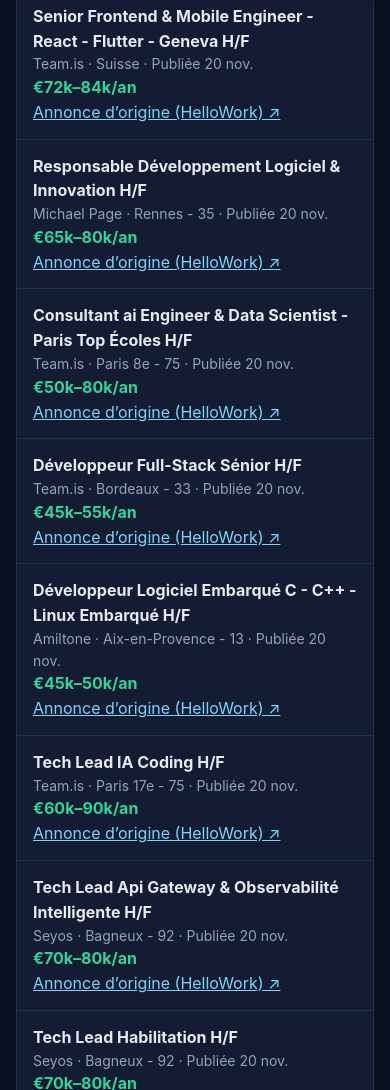
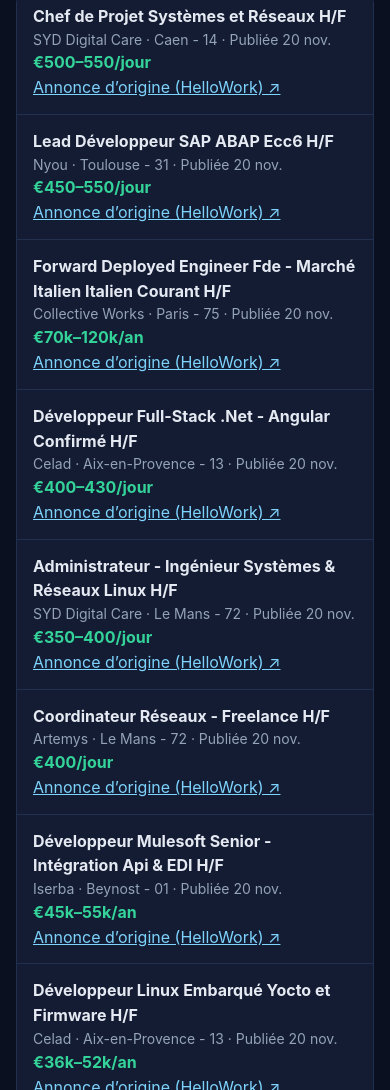
Before and after one commit to mftira/tech-job-market-data, a plain HTML site: page france/index.html in a window 390 px wide. Shown: the part 910-2000 px from the top of the page. Drawn offline with Linux system fonts and the light colour scheme.

Commit message:
Site rebuild 2026-11-20T13:41Z

```diff
--- a/france/index.html
+++ b/france/index.html
@@ -1,47 +1,47 @@
 <!doctype html>
 <html lang="fr"><head><meta charset="utf-8"><meta name="viewport" content="width=device-width,initial-scale=1">
-<title>Emplois tech en France avec salaire: latest jobs &amp; salaries | TechPayRadar</title><meta name="description" content="712 nouvelles emplois tech en France avec salaire cette semaine, salaire médian €45k. Liens vers les annonces d'origine, mis à jour plusieurs fois par jour."><link rel="canonical" href="https://mftira.github.io/tech-job-market-data/france/">
-<meta property="og:type" content="website"><meta property="og:title" content="Emplois tech en France avec salaire: latest jobs &amp; salaries | TechPayRadar"><meta property="og:description" content="712 nouvelles emplois tech en France avec salaire cette semaine, salaire médian €45k. Liens vers les annonces d'origine, mis à jour plusieurs fois par jour.">
+<title>Emplois tech en France avec salaire: latest jobs &amp; salaries | TechPayRadar</title><meta name="description" content="686 nouvelles emplois tech en France avec salaire cette semaine, salaire médian €45k. Liens vers les annonces d'origine, mis à jour plusieurs fois par jour."><link rel="canonical" href="https://mftira.github.io/tech-job-market-data/france/">
+<meta property="og:type" content="website"><meta property="og:title" content="Emplois tech en France avec salaire: latest jobs &amp; salaries | TechPayRadar"><meta property="og:description" content="686 nouvelles emplois tech en France avec salaire cette semaine, salaire médian €45k. Liens vers les annonces d'origine, mis à jour plusieurs fois par jour.">
 <meta property="og:url" content="https://mftira.github.io/tech-job-market-data/france/"><meta property="og:image" content="https://mftira.github.io/tech-job-market-data/assets/banner.jpg"><meta name="twitter:card" content="summary_large_image">
 <link rel="icon" href="https://mftira.github.io/tech-job-market-data/assets/logo.png"><link rel="stylesheet" href="https://mftira.github.io/tech-job-market-data/assets/style.css">
 
 </head><body>
 <header><div class="wrap"><a class="brand" href="https://mftira.github.io/tech-job-market-data/"><img src="https://mftira.github.io/tech-job-market-data/assets/logo.png" alt="" width="36" height="36"><span>Tech<b>Pay</b>Radar</span></a></div></header>
 <main class="wrap"><h1>Emplois tech en France avec salaire</h1><p class="lead">Des emplois tech en France avec salaire, collectées plusieurs fois par jour sur les sites d’emploi d’origine. Chaque offre renvoie vers l’annonce d’origine : vous postulez directement.</p><div class="btns"><a class="btn" href="https://t.me/techpayradar_france">Recevoir ces offres sur Telegram (gratuit)</a><a class="btn alt" href="https://t.me/+Qzefq9vxYUc4YTRk">Toutes les offres, en direct : Premium (250 ⭐/mois)</a></div><div class="tiles">
-<div class="tile"><span>Nouvelles offres cette semaine</span><b>712</b></div>
+<div class="tile"><span>Nouvelles offres cette semaine</span><b>686</b></div>
 <div class="tile"><span>Avec salaire</span><b>100%</b></div>
 <div class="tile"><span>Salaire annuel médian</span><b>€45k</b><span>moitié centrale: €40k–€53k</span></div></div>
-<h2>Dernières offres</h2><ul class="jobs"><li><div class="t">Senior Frontend &amp; Mobile Engineer - React - Flutter - Geneva H/F</div><div class="m">Team.is · Suisse · Publiée 20 nov.</div>
+<h2>Dernières offres</h2><ul class="jobs"><li><div class="t">Chef de Projet Systèmes et Réseaux H/F</div><div class="m">SYD Digital Care · Caen - 14 · Publiée 20 nov.</div>
+<div class="pay">€500–550/jour</div><a href="https://www.hellowork.com/fr-fr/emplois/85720411.html" rel="nofollow noopener" target="_blank">Annonce d’origine (HelloWork) ↗</a></li><li><div class="t">Lead Développeur SAP ABAP Ecc6 H/F</div><div class="m">Nyou · Toulouse - 31 · Publiée 20 nov.</div>
+<div class="pay">€450–550/jour</div><a href="https://www.hellowork.com/fr-fr/emplois/85726295.html" rel="nofollow noopener" target="_blank">Annonce d’origine (HelloWork) ↗</a></li><li><div class="t">Forward Deployed Engineer Fde - Marché Italien Italien Courant H/F</div><div class="m">Collective Works · Paris - 75 · Publiée 20 nov.</div>
+<div class="pay">€70k–120k/an</div><a href="https://www.hellowork.com/fr-fr/emplois/85726158.html" rel="nofollow noopener" target="_blank">Annonce d’origine (HelloWork) ↗</a></li><li><div class="t">Développeur Full-Stack .Net - Angular Confirmé H/F</div><div class="m">Celad · Aix-en-Provence - 13 · Publiée 20 nov.</div>
+<div class="pay">€400–430/jour</div><a href="https://www.hellowork.com/fr-fr/emplois/85727512.html" rel="nofollow noopener" target="_blank">Annonce d’origine (HelloWork) ↗</a></li><li><div class="t">Administrateur - Ingénieur Systèmes &amp; Réseaux Linux H/F</div><div class="m">SYD Digital Care · Le Mans - 72 · Publiée 20 nov.</div>
+<div class="pay">€350–400/jour</div><a href="https://www.hellowork.com/fr-fr/emplois/85727449.html" rel="nofollow noopener" target="_blank">Annonce d’origine (HelloWork) ↗</a></li><li><div class="t">Coordinateur Réseaux - Freelance H/F</div><div class="m">Artemys · Le Mans - 72 · Publiée 20 nov.</div>
+<div class="pay">€400/jour</div><a href="https://www.hellowork.com/fr-fr/emplois/85722838.html" rel="nofollow noopener" target="_blank">Annonce d’origine (HelloWork) ↗</a></li><li><div class="t">Développeur Mulesoft Senior - Intégration Api &amp; EDI H/F</div><div class="m">Iserba · Beynost - 01 · Publiée 20 nov.</div>
+<div class="pay">€45k–55k/an</div><a href="https://www.hellowork.com/fr-fr/emplois/85724655.html" rel="nofollow noopener" target="_blank">Annonce d’origine (HelloWork) ↗</a></li><li><div class="t">Développeur Linux Embarqué Yocto et Firmware H/F</div><div class="m">Celad · Aix-en-Provence - 13 · Publiée 20 nov.</div>
+<div class="pay">€36k–52k/an</div><a href="https://www.hellowork.com/fr-fr/emplois/85727198.html" rel="nofollow noopener" target="_blank">Annonce d’origine (HelloWork) ↗</a></li><li><div class="t">Administrateur Aveva E3d H/F</div><div class="m">Systea Energie · Lyon - 69 · Publiée 20 nov.</div>
+<div class="pay">€40k–50k/an</div><a href="https://www.hellowork.com/fr-fr/emplois/85719214.html" rel="nofollow noopener" target="_blank">Annonce d’origine (HelloWork) ↗</a></li><li><div class="t">Administrateur Systèmes N2 - Hébergeur Cloud H/F</div><div class="m">Cette entreprise souhaite rester anonyme · Toulouse - 31 · Publiée 20 nov.</div>
+<div class="pay">€40k–50k/an</div><a href="https://www.hellowork.com/fr-fr/emplois/85722777.html" rel="nofollow noopener" target="_blank">Annonce d’origine (HelloWork) ↗</a></li><li><div class="t">Consultant Chef de Projets Infrastructure Systèmes &amp; Réseaux H/F</div><div class="m">Selfing · Villeneuve-d'Ascq - 59 · Publiée 20 nov.</div>
+<div class="pay">€40k–50k/an</div><a href="https://www.hellowork.com/fr-fr/emplois/85723746.html" rel="nofollow noopener" target="_blank">Annonce d’origine (HelloWork) ↗</a></li><li><div class="t">Développeur ERP - Editeur de Logiciel Spécialisé H/F</div><div class="m">Silkhom · Lyon 3e - 69 · Publiée 20 nov.</div>
+<div class="pay">€40k–50k/an</div><a href="https://www.hellowork.com/fr-fr/emplois/85723202.html" rel="nofollow noopener" target="_blank">Annonce d’origine (HelloWork) ↗</a></li><li><div class="t">Développeur C - C++ Linux Embarqué - Secteur Défense H/F</div><div class="m">Celad · Ollioules - 83 · Publiée 20 nov.</div>
+<div class="pay">€38k–48k/an</div><a href="https://www.hellowork.com/fr-fr/emplois/85726400.html" rel="nofollow noopener" target="_blank">Annonce d’origine (HelloWork) ↗</a></li><li><div class="t">Développeur PHP H/F</div><div class="m">Celad · Valbonne - 06 · Publiée 20 nov.</div>
+<div class="pay">€40k–47k/an</div><a href="https://www.hellowork.com/fr-fr/emplois/85723375.html" rel="nofollow noopener" target="_blank">Annonce d’origine (HelloWork) ↗</a></li><li><div class="t">Chef de Projet Réseaux de Chaleur H/F</div><div class="m">LTD - Métiers de l'encadrement de chantier TP, de la VRD IDF, Géomètre-Topographe · Belfort - 90 · Publiée 20 nov.</div>
+<div class="pay">€40k–45k/an</div><a href="https://www.hellowork.com/fr-fr/emplois/85723618.html" rel="nofollow noopener" target="_blank">Annonce d’origine (HelloWork) ↗</a></li><li><div class="t">Ingénieur Data IA H/F</div><div class="m">AVISTO · Valence - 26 · Publiée 20 nov.</div>
+<div class="pay">€35k–45k/an</div><a href="https://www.hellowork.com/fr-fr/emplois/85722027.html" rel="nofollow noopener" target="_blank">Annonce d’origine (HelloWork) ↗</a></li><li><div class="t">Développeur Back-End H/F</div><div class="m">Consort Group · Lille - 59 · Publiée 20 nov.</div>
+<div class="pay">€40k–45k/an</div><a href="https://www.hellowork.com/fr-fr/emplois/85723597.html" rel="nofollow noopener" target="_blank">Annonce d’origine (HelloWork) ↗</a></li><li><div class="t">Tech Lead C - C++ H/F</div><div class="m">Astek · Bordeaux - 33 · Publiée 20 nov.</div>
+<div class="pay">€35k/an</div><a href="https://www.hellowork.com/fr-fr/emplois/85720177.html" rel="nofollow noopener" target="_blank">Annonce d’origine (HelloWork) ↗</a></li><li><div class="t">Ingénieur DevOps H/F</div><div class="m">Astek · Bordeaux - 33 · Publiée 20 nov.</div>
+<div class="pay">€35k/an</div><a href="https://www.hellowork.com/fr-fr/emplois/85720225.html" rel="nofollow noopener" target="_blank">Annonce d’origine (HelloWork) ↗</a></li><li><div class="t">Développeur Java - Angular H/F</div><div class="m">Astek · Bordeaux - 33 · Publiée 20 nov.</div>
+<div class="pay">€35k/an</div><a href="https://www.hellowork.com/fr-fr/emplois/85720158.html" rel="nofollow noopener" target="_blank">Annonce d’origine (HelloWork) ↗</a></li><li><div class="t">Administrateur Systèmes et Réseaux H/F</div><div class="m">PerfHomme · Clermont-Ferrand - 63 · Publiée 20 nov.</div>
+<div class="pay">€28k–30k/an</div><a href="https://www.hellowork.com/fr-fr/emplois/85721981.html" rel="nofollow noopener" target="_blank">Annonce d’origine (HelloWork) ↗</a></li><li><div class="t">Lead Developer Kotlin - Jvm H/F</div><div class="m">Externatic · Rennes - 35 · Publiée 20 nov.</div>
+<div class="pay">€50k–58k/an</div><a href="https://www.hellowork.com/fr-fr/emplois/85718086.html" rel="nofollow noopener" target="_blank">Annonce d’origine (HelloWork) ↗</a></li><li><div class="t">Data Engineer H/F</div><div class="m">agap2 IT · Lyon 2e - 69 · Publiée 20 nov.</div>
+<div class="pay">€48k–55k/an</div><a href="https://www.hellowork.com/fr-fr/emplois/85719131.html" rel="nofollow noopener" target="_blank">Annonce d’origine (HelloWork) ↗</a></li><li><div class="t">Développeur React Node H/F</div><div class="m">Objectware · Nantes - 44 · Publiée 20 nov.</div>
+<div class="pay">€45k–50k/an</div><a href="https://www.hellowork.com/fr-fr/emplois/85719133.html" rel="nofollow noopener" target="_blank">Annonce d’origine (HelloWork) ↗</a></li><li><div class="t">Ingénieur de Production DevOps N2 - Control-M - Openshift H/F</div><div class="m">The Porters · Toulouse - 31 · Publiée 20 nov.</div>
+<div class="pay">€40k–45k/an</div><a href="https://www.hellowork.com/fr-fr/emplois/85718626.html" rel="nofollow noopener" target="_blank">Annonce d’origine (HelloWork) ↗</a></li><li><div class="t">Senior Frontend &amp; Mobile Engineer - React - Flutter - Geneva H/F</div><div class="m">Team.is · Suisse · Publiée 20 nov.</div>
 <div class="pay">€72k–84k/an</div><a href="https://www.hellowork.com/fr-fr/emplois/85716365.html" rel="nofollow noopener" target="_blank">Annonce d’origine (HelloWork) ↗</a></li><li><div class="t">Responsable Développement Logiciel &amp; Innovation H/F</div><div class="m">Michael Page · Rennes - 35 · Publiée 20 nov.</div>
 <div class="pay">€65k–80k/an</div><a href="https://www.hellowork.com/fr-fr/emplois/85716047.html" rel="nofollow noopener" target="_blank">Annonce d’origine (HelloWork) ↗</a></li><li><div class="t">Consultant ai Engineer &amp; Data Scientist - Paris Top Écoles H/F</div><div class="m">Team.is · Paris 8e - 75 · Publiée 20 nov.</div>
 <div class="pay">€50k–80k/an</div><a href="https://www.hellowork.com/fr-fr/emplois/85716349.html" rel="nofollow noopener" target="_blank">Annonce d’origine (HelloWork) ↗</a></li><li><div class="t">Développeur Full-Stack Sénior H/F</div><div class="m">Team.is · Bordeaux - 33 · Publiée 20 nov.</div>
 <div class="pay">€45k–55k/an</div><a href="https://www.hellowork.com/fr-fr/emplois/85716363.html" rel="nofollow noopener" target="_blank">Annonce d’origine (HelloWork) ↗</a></li><li><div class="t">Développeur Logiciel Embarqué C - C++ - Linux Embarqué H/F</div><div class="m">Amiltone · Aix-en-Provence - 13 · Publiée 20 nov.</div>
-<div class="pay">€45k–50k/an</div><a href="https://www.hellowork.com/fr-fr/emplois/85715708.html" rel="nofollow noopener" target="_blank">Annonce d’origine (HelloWork) ↗</a></li><li><div class="t">Tech Lead IA Coding H/F</div><div class="m">Team.is · Paris 17e - 75 · Publiée 20 nov.</div>
-<div class="pay">€60k–90k/an</div><a href="https://www.hellowork.com/fr-fr/emplois/85715383.html" rel="nofollow noopener" target="_blank">Annonce d’origine (HelloWork) ↗</a></li><li><div class="t">Tech Lead Api Gateway &amp; Observabilité Intelligente H/F</div><div class="m">Seyos · Bagneux - 92 · Publiée 20 nov.</div>
-<div class="pay">€70k–80k/an</div><a href="https://www.hellowork.com/fr-fr/emplois/85715314.html" rel="nofollow noopener" target="_blank">Annonce d’origine (HelloWork) ↗</a></li><li><div class="t">Tech Lead Habilitation H/F</div><div class="m">Seyos · Bagneux - 92 · Publiée 20 nov.</div>
-<div class="pay">€70k–80k/an</div><a href="https://www.hellowork.com/fr-fr/emplois/85715382.html" rel="nofollow noopener" target="_blank">Annonce d’origine (HelloWork) ↗</a></li><li><div class="t">Ingénieur DevOps H/F</div><div class="m">Seyos · Paris 9e - 75 · Publiée 20 nov.</div>
-<div class="pay">€60k–70k/an</div><a href="https://www.hellowork.com/fr-fr/emplois/85715313.html" rel="nofollow noopener" target="_blank">Annonce d’origine (HelloWork) ↗</a></li><li><div class="t">Ingénieur DevOps Senior H/F</div><div class="m">Team.is · Paris 1er - 75 · Publiée 20 nov.</div>
-<div class="pay">€50k–65k/an</div><a href="https://www.hellowork.com/fr-fr/emplois/85712346.html" rel="nofollow noopener" target="_blank">Annonce d’origine (HelloWork) ↗</a></li><li><div class="t">Team Lead DevOps H/F</div><div class="m">Team.is · Boulogne-Billancourt - 92 · Publiée 20 nov.</div>
-<div class="pay">€60k–65k/an</div><a href="https://www.hellowork.com/fr-fr/emplois/85715261.html" rel="nofollow noopener" target="_blank">Annonce d’origine (HelloWork) ↗</a></li><li><div class="t">Développeur Mainframe H/F</div><div class="m">Actual Talent · Toulouse - 31 · Publiée 20 nov.</div>
-<div class="pay">€40k/an</div><a href="https://www.hellowork.com/fr-fr/emplois/85713116.html" rel="nofollow noopener" target="_blank">Annonce d’origine (HelloWork) ↗</a></li><li><div class="t">Stage - Développement Web Fullstack Python et Ingénierie Data H/F</div><div class="m">Orange · Meylan - 38 · Publiée 20 nov.</div>
-<div class="pay">€2k–2k/mois</div><a href="https://www.hellowork.com/fr-fr/emplois/85712744.html" rel="nofollow noopener" target="_blank">Annonce d’origine (HelloWork) ↗</a></li><li><div class="t">Stage - Data Analyst - Data Visualisation H/F</div><div class="m">BNP Paribas · Levallois-Perret - 92 · Publiée 20 nov.</div>
-<div class="pay">€1k–2k/mois</div><a href="https://www.hellowork.com/fr-fr/emplois/85715226.html" rel="nofollow noopener" target="_blank">Annonce d’origine (HelloWork) ↗</a></li><li><div class="t">Ingénieur Cloud Azure - DevOps H/F</div><div class="m">Artemys · Paris 10e - 75 · Publiée 19 nov.</div>
-<div class="pay">€550–600/jour</div><a href="https://www.hellowork.com/fr-fr/emplois/84611959.html" rel="nofollow noopener" target="_blank">Annonce d’origine (HelloWork) ↗</a></li><li><div class="t">Data Engineer Snowflake Senior H/F</div><div class="m">Celad · Paris - 75 · Publiée 19 nov.</div>
-<div class="pay">€450–500/jour</div><a href="https://www.hellowork.com/fr-fr/emplois/84621860.html" rel="nofollow noopener" target="_blank">Annonce d’origine (HelloWork) ↗</a></li><li><div class="t">Data Engineer Snowflake Junior H/F</div><div class="m">Celad · Paris - 75 · Publiée 19 nov.</div>
-<div class="pay">€400–450/jour</div><a href="https://www.hellowork.com/fr-fr/emplois/84621834.html" rel="nofollow noopener" target="_blank">Annonce d’origine (HelloWork) ↗</a></li><li><div class="t">Chef de Projet Dms Automobile Martinique H/F</div><div class="m">Externatic · Le Lamentin - 972 · Publiée 20 nov.</div>
-<div class="pay">€60k–80k/an</div><a href="https://www.hellowork.com/fr-fr/emplois/85712214.html" rel="nofollow noopener" target="_blank">Annonce d’origine (HelloWork) ↗</a></li><li><div class="t">Ingénieur Data Full Stack H/F</div><div class="m">Fed IT · Le Chesnay-Rocquencourt - 78 · Publiée 19 nov.</div>
-<div class="pay">€60k–75k/an</div><a href="https://www.hellowork.com/fr-fr/emplois/84617022.html" rel="nofollow noopener" target="_blank">Annonce d’origine (HelloWork) ↗</a></li><li><div class="t">Ingénieur Sysops Aws H/F</div><div class="m">Abil Informatique · Créteil - 94 · Publiée 19 nov.</div>
-<div class="pay">€55k–70k/an</div><a href="https://www.hellowork.com/fr-fr/emplois/84629403.html" rel="nofollow noopener" target="_blank">Annonce d’origine (HelloWork) ↗</a></li><li><div class="t">Data Analyst - Consultant Bi Senior - Power Bi - Gcp H/F</div><div class="m">Ascalium · Courbevoie - 92 · Publiée 19 nov.</div>
-<div class="pay">€65k–68k/an</div><a href="https://www.hellowork.com/fr-fr/emplois/84618957.html" rel="nofollow noopener" target="_blank">Annonce d’origine (HelloWork) ↗</a></li><li><div class="t">Data Engineer Talend - Oracle H/F</div><div class="m">Morgan Philips Specialist · Paris - 75 · Publiée 19 nov.</div>
-<div class="pay">€60k–65k/an</div><a href="https://www.hellowork.com/fr-fr/emplois/81470583.html" rel="nofollow noopener" target="_blank">Annonce d’origine (HelloWork) ↗</a></li><li><div class="t">Business Data Analyste H/F</div><div class="m">Rhapsodie Gestion · Paris - 75 · Publiée 19 nov.</div>
-<div class="pay">€40k–60k/an</div><a href="https://www.hellowork.com/fr-fr/emplois/80406487.html" rel="nofollow noopener" target="_blank">Annonce d’origine (HelloWork) ↗</a></li><li><div class="t">Business Analyst Data - Gouvernance des Données H/F</div><div class="m">Epitech · Paris - 75 · Publiée 19 nov.</div>
-<div class="pay">€45k–60k/an</div><a href="https://www.hellowork.com/fr-fr/emplois/84620293.html" rel="nofollow noopener" target="_blank">Annonce d’origine (HelloWork) ↗</a></li><li><div class="t">Data Ingénieur Azure - Databricks H/F</div><div class="m">Collective Works · Châtillon - 92 · Publiée 20 nov.</div>
-<div class="pay">€60k/an</div><a href="https://www.hellowork.com/fr-fr/emplois/85711592.html" rel="nofollow noopener" target="_blank">Annonce d’origine (HelloWork) ↗</a></li><li><div class="t">Ingénieur DevOps H/F</div><div class="m">Conserto · Cesson-Sévigné - 35 · Publiée 19 nov.</div>
-<div class="pay">€45k–55k/an</div><a href="https://www.hellowork.com/fr-fr/emplois/84609290.html" rel="nofollow noopener" target="_blank">Annonce d’origine (HelloWork) ↗</a></li><li><div class="t">Ingénieur Data H/F</div><div class="m">Econocom · Bordeaux - 33 · Publiée 19 nov.</div>
-<div class="pay">€45k–55k/an</div><a href="https://www.hellowork.com/fr-fr/emplois/81488676.html" rel="nofollow noopener" target="_blank">Annonce d’origine (HelloWork) ↗</a></li><li><div class="t">Ingénieur Fullstack Java - Spring Boot - IA H/F</div><div class="m">Externatic · Nantes - 44 · Publiée 20 nov.</div>
-<div class="pay">€45k–55k/an</div><a href="https://www.hellowork.com/fr-fr/emplois/85712265.html" rel="nofollow noopener" target="_blank">Annonce d’origine (HelloWork) ↗</a></li><li><div class="t">Ingénieur Développeur PL - SQL H/F</div><div class="m">Externatic · Lorient - 56 · Publiée 20 nov.</div>
-<div class="pay">€45k–55k/an</div><a href="https://www.hellowork.com/fr-fr/emplois/85712394.html" rel="nofollow noopener" target="_blank">Annonce d’origine (HelloWork) ↗</a></li><li><div class="t">Ingénieur - Administrateur Systèmes Confirmé H/F</div><div class="m">Les Grands Chais de France · Petersbach - 67 · Publiée 19 nov.</div>
-<div class="pay">€40k–53k/an</div><a href="https://www.hellowork.com/fr-fr/emplois/84610659.html" rel="nofollow noopener" target="_blank">Annonce d’origine (HelloWork) ↗</a></li></ul><p class="muted">Certains salaires sont des estimations du site d’emploi.</p>
+<div class="pay">€45k–50k/an</div><a href="https://www.hellowork.com/fr-fr/emplois/85715708.html" rel="nofollow noopener" target="_blank">Annonce d’origine (HelloWork) ↗</a></li></ul><p class="muted">Certains salaires sont des estimations du site d’emploi.</p>
 <div class="btns"><a class="btn" href="https://t.me/techpayradar_france">Recevoir ces offres sur Telegram (gratuit)</a><a class="btn alt" href="https://t.me/+Qzefq9vxYUc4YTRk">Toutes les offres, en direct : Premium (250 ⭐/mois)</a></div>
 <h2>Rapports hebdomadaires</h2><ul><li><a href="https://mftira.github.io/tech-job-market-data/reports/france/2026-W47/">Semaine 47, 2026</a>: 717 · €45k</li><li><a href="https://mftira.github.io/tech-job-market-data/reports/france/2026-W46/">Semaine 46, 2026</a>: 734 · €45k</li><li><a href="https://mftira.github.io/tech-job-market-data/reports/france/2026-W45/">Semaine 45, 2026</a>: 359 · €45k</li></ul>
 <h2>Les données brutes ?</h2><p>Tout vient de notre <a href="https://apify.com/mftira/hellowork-jobs-scraper?utm_source=jobradar&utm_medium=site">HelloWork Jobs Scraper</a> sur l’Apify Store : lancez-le vous-même, paiement au résultat.</p></main>
--- a/sitemap.xml
+++ b/sitemap.xml
@@ -16,6 +16,7 @@
 <url><loc>https://mftira.github.io/tech-job-market-data/reports/france/2026-W47/</loc><lastmod>2026-11-20</lastmod></url>
 <url><loc>https://mftira.github.io/tech-job-market-data/reports/france/2026-W46/</loc><lastmod>2026-11-20</lastmod></url>
 <url><loc>https://mftira.github.io/tech-job-market-data/reports/france/2026-W45/</loc><lastmod>2026-11-20</lastmod></url>
+<url><loc>https://mftira.github.io/tech-job-market-data/reports/germany/2026-W47/</loc><lastmod>2026-11-20</lastmod></url>
 <url><loc>https://mftira.github.io/tech-job-market-data/reports/germany/2026-W46/</loc><lastmod>2026-11-20</lastmod></url>
 <url><loc>https://mftira.github.io/tech-job-market-data/reports/germany/2026-W45/</loc><lastmod>2026-11-20</lastmod></url>
 </urlset>
```
Also changed, not shown: germany/index.html (+4 -4 lines), index.html (+5 -5 lines), remote-startups/index.html (+13 -13 lines), reports/germany/2026-W47/index.html (added, +22 -0 lines), visa-us/index.html (+9 -9 lines).
